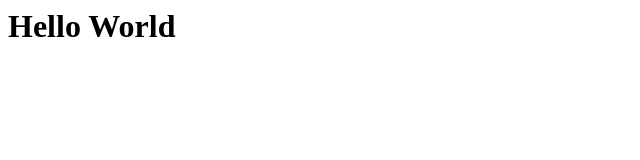
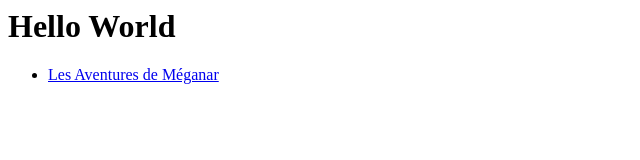
Before and after one commit to lullabyss/lullabyss.github.io, a plain HTML site: page index.html in a window 1280 px wide. Shown: the whole page, without its empty margins (0-640 px from the left). Drawn offline with Linux system fonts and the light colour scheme.

Commit message:
Update index.html with a list of projects

```diff
--- a/index.html
+++ b/index.html
@@ -1 +1,9 @@
 <h1>Hello World</h1>
+
+<nav>
+  <ul>
+    <li>
+        <a href="meganar/mega-index.html">Les Aventures de Méganar</a>
+    </li>
+  </ul>
+</nav>
```
